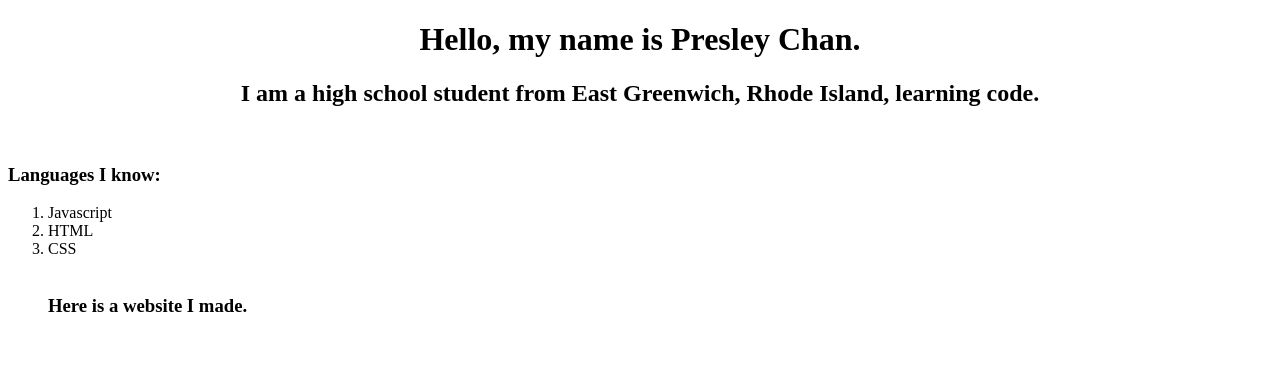
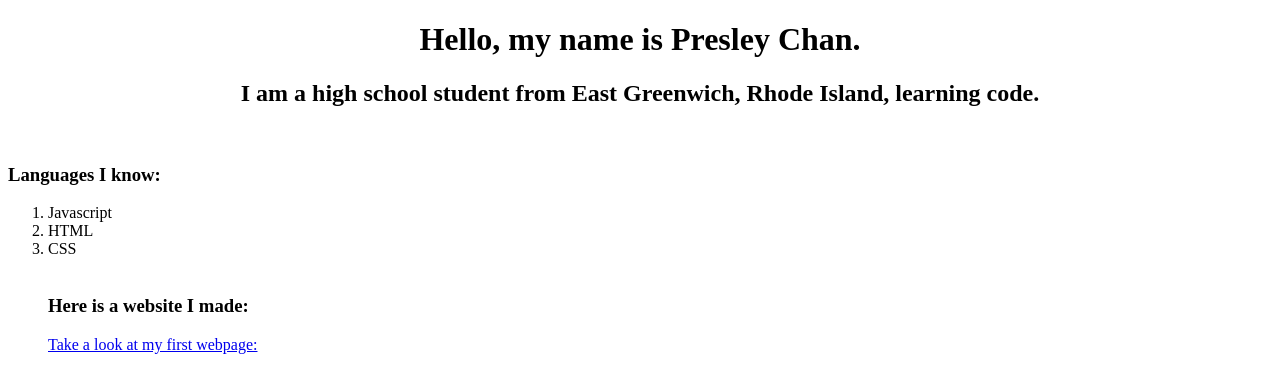
Before and after one commit to pchan579/Portfolio, a plain HTML site: page index.html in a window 1280 px wide. Drawn offline with Linux system fonts and the light colour scheme.

Commit message:
Provide links

```diff
--- a/index.html
+++ b/index.html
@@ -14,8 +14,8 @@
                 <li>HTML</li>
                 <li>CSS</li>
         <br>
-        <h3>Here is a website I made.</h3>
-        <a href=""></a>
+        <h3>Here is a website I made:</h3>
+        <a href="myFirstWebPage.html">Take a look at my first webpage:</a>
         </ol>
     </body>
 </html>
```
Also changed, not shown: myFirstWebPage.html (+1 -0 lines), bat.jpg (added), eghs.jpg (added).
